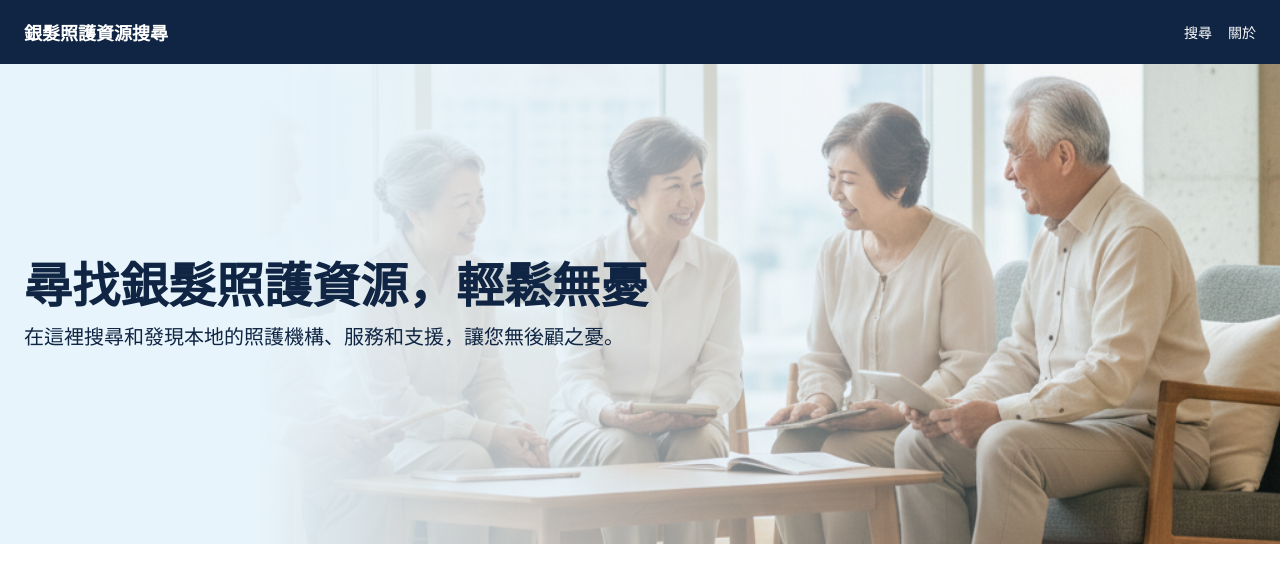
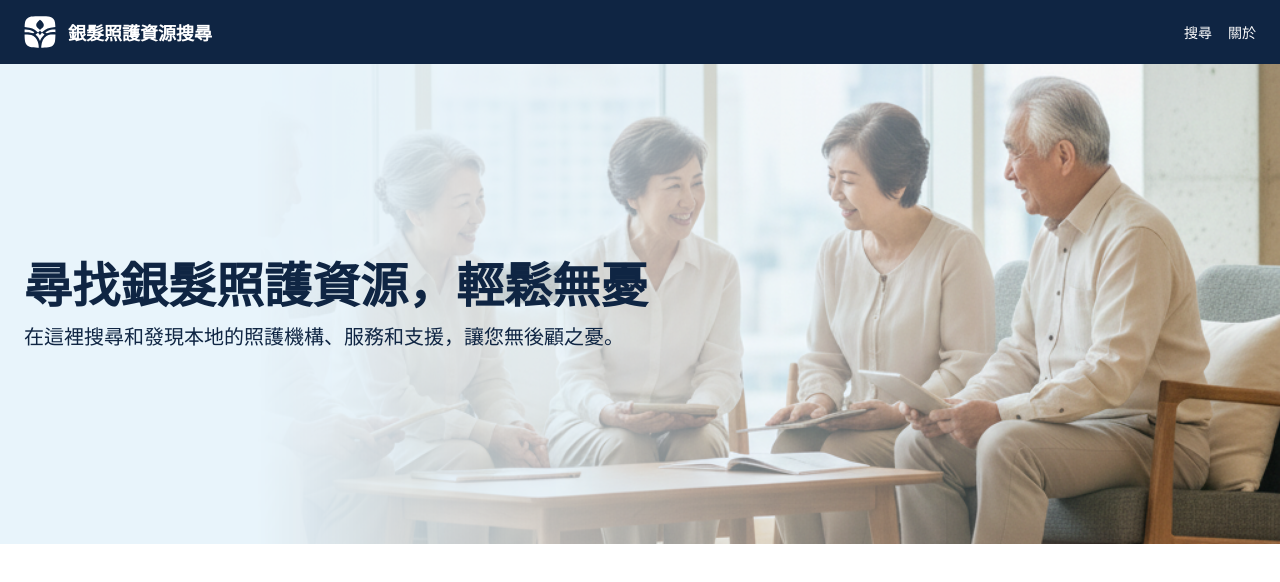
Before and after one commit to yuchun9508/eldercare-search-portal, a Next.js app: page / in a window 1280 px wide. Shown: the top 582 px of the page. Built offline with nearby package versions, Linux system fonts and the light colour scheme.

Commit message:
add `Logo` component to header

```diff
--- a/components/Header.tsx
+++ b/components/Header.tsx
@@ -1,14 +1,21 @@
 import React from 'react';
 import Link from 'next/link';
+import Logo from './Logo';
 
 export default function Header() {
   return (
     <div className="bg-primary">
       <div className="container">
         <div className="flex items-center justify-between h-16">
-          {/* TODO: add logo */}
-          <Link href="/" className="text-lg font-bold text-white">
-            銀髮照護資源搜尋
+          <Link
+            href="/"
+            className="flex items-center gap-3"
+            aria-label="Eldercare home"
+          >
+            <Logo className="w-8 h-8 text-white" />
+            <span className="text-lg font-bold text-white">
+              銀髮照護資源搜尋
+            </span>
           </Link>
           <nav className="space-x-4 text-sm text-white">
             <Link href="/search">搜尋</Link>
--- /dev/null
+++ b/components/Logo.tsx
@@ -0,0 +1,38 @@
+import React from 'react';
+
+type LogoProps = {
+  className?: string;
+  width?: number | string;
+  height?: number | string;
+};
+
+export default function Logo({
+  className = '',
+  width = 32,
+  height = 32,
+}: LogoProps) {
+  return (
+    <svg
+      className={className}
+      width={width}
+      height={height}
+      viewBox="0 0 380 380"
+      xmlns="http://www.w3.org/2000/svg"
+      role="img"
+      aria-hidden="true"
+    >
+      <g
+        transform="translate(0.000000,380.000000) scale(0.100000,-0.100000)"
+        fill="currentColor"
+        stroke="none"
+      >
+        <path d="M1530 3778 c-3 -3 -86 -8 -185 -12 -426 -14 -622 -49 -803 -140 -176 -89 -307 -234 -376 -418 -49 -129 -78 -337 -89 -629 l-4 -96 171 -6 c555 -19 1016 -212 1346 -564 l80 -86 73 74 c40 41 92 96 114 123 l42 50 47 -55 c27 -30 80 -84 118 -121 l70 -66 79 84 c327 350 791 546 1326 561 l184 6 -6 166 c-18 507 -119 753 -380 930 -158 107 -343 154 -717 181 -152 11 -1081 26 -1090 18z m490 -521 c159 -141 248 -252 298 -370 22 -52 26 -78 27 -157 0 -88 -2 -100 -33 -163 -39 -78 -79 -121 -264 -280 -75 -64 -138 -123 -141 -130 -3 -7 -30 12 -68 49 -35 33 -110 99 -165 147 -151 128 -209 219 -221 343 -11 117 35 236 142 372 67 85 280 282 305 282 8 0 62 -42 120 -93z" />
+        <path d="M70 2040 l0 -170 28 7 c15 4 131 7 257 7 274 -1 391 -19 605 -90 l136 -45 77 52 c90 62 91 59 -32 138 -270 173 -617 271 -957 271 l-114 0 0 -170z" />
+        <path d="M3400 2199 c-267 -30 -547 -128 -740 -258 -115 -77 -118 -80 -99 -91 8 -5 44 -30 79 -56 l64 -47 120 42 c226 77 453 108 711 97 83 -3 160 -9 173 -12 l22 -6 0 171 0 171 -127 -1 c-71 -1 -162 -5 -203 -10z" />
+        <path d="M1580 1743 c-47 -36 -113 -84 -147 -106 -35 -23 -63 -44 -63 -47 0 -4 36 -37 79 -74 176 -150 323 -365 411 -598 19 -49 36 -88 40 -88 3 0 14 24 25 53 84 238 239 468 429 633 l78 69 -28 22 c-16 12 -78 59 -139 104 -60 45 -115 86 -121 91 -12 9 -129 -130 -202 -239 -19 -29 -38 -53 -42 -53 -4 0 -16 12 -25 28 -30 47 -166 224 -204 264 -3 4 -44 -23 -91 -59z" />
+        <path d="M245 1609 c-60 -4 -125 -7 -142 -8 l-33 -1 0 -132 c0 -137 12 -343 30 -528 29 -297 129 -514 300 -656 76 -63 236 -139 355 -169 168 -43 537 -75 861 -75 l142 0 -5 88 c-10 197 -56 443 -114 609 -142 403 -398 670 -769 801 -178 62 -376 85 -625 71z" />
+        <path d="M3160 1595 c-175 -28 -349 -92 -487 -181 -359 -230 -574 -650 -623 -1219 -5 -66 -10 -128 -10 -137 0 -16 14 -18 163 -18 329 0 668 31 847 76 52 13 141 47 199 75 91 44 116 63 196 142 126 127 190 249 230 443 19 93 41 368 51 630 l7 191 -69 6 c-114 11 -413 6 -504 -8z" />
+      </g>
+    </svg>
+  );
+}
```
